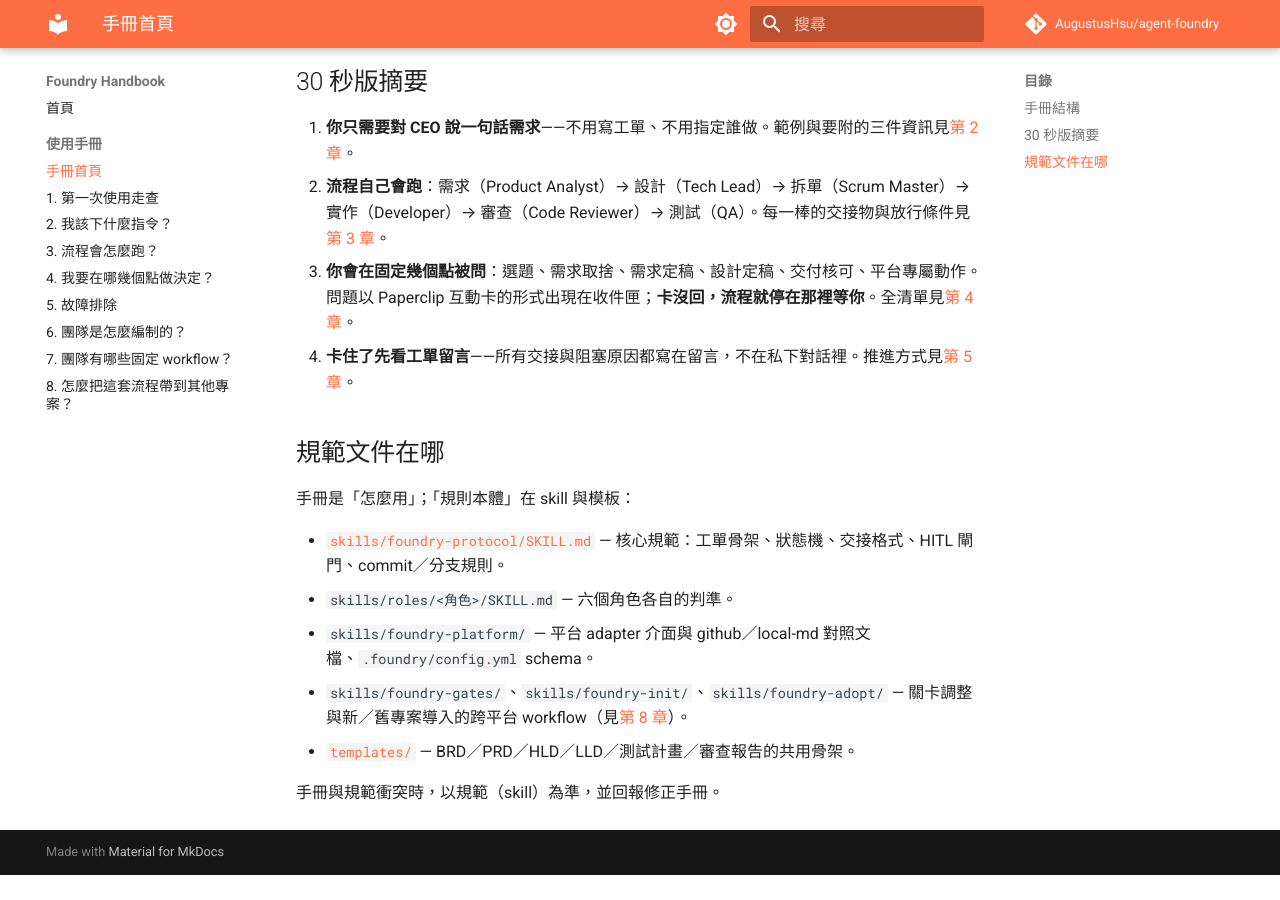
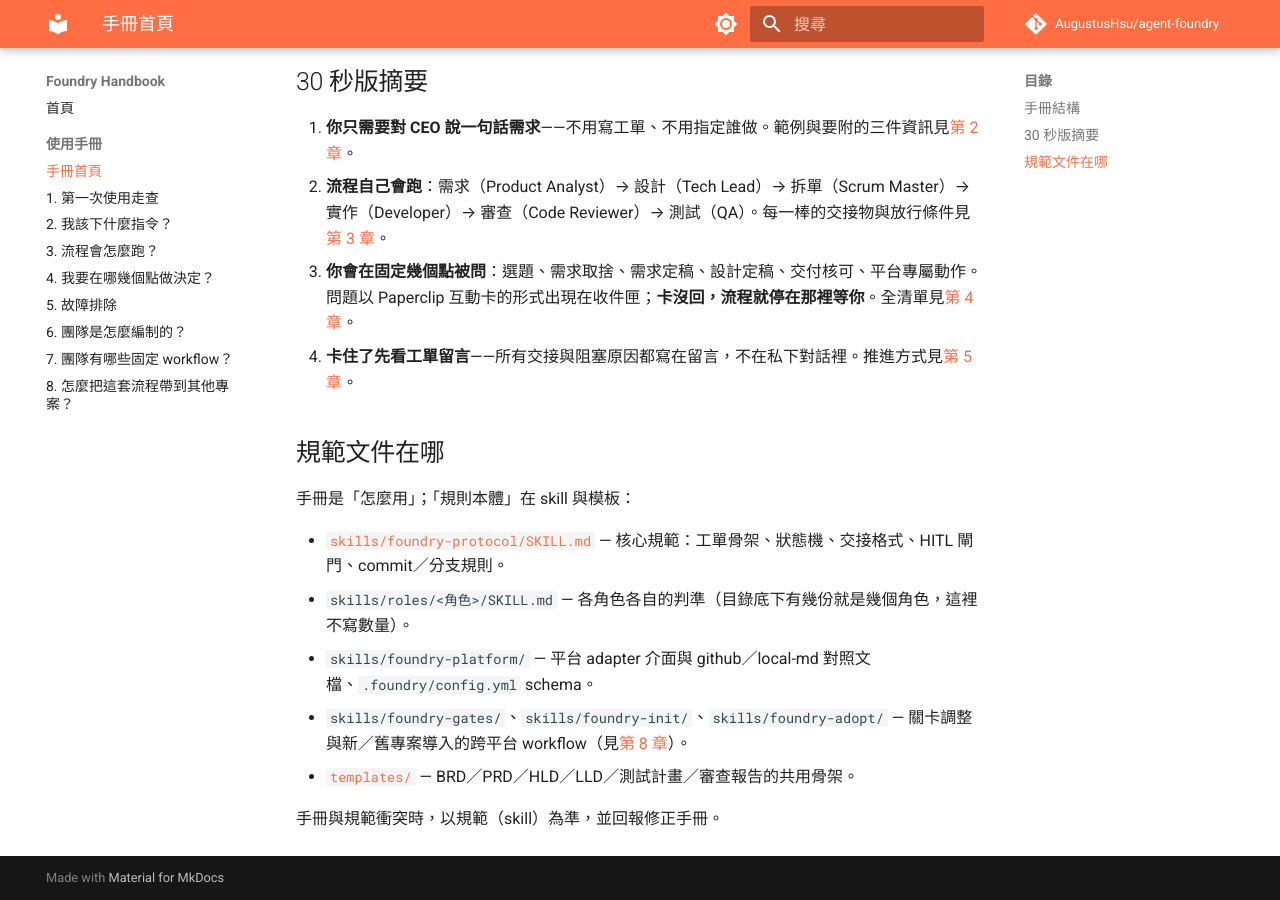
Before and after one commit to AugustusHsu/agent-foundry, an MkDocs documentation site: the page built from docs/handbook/index.md, in a window 1280 px wide and 900 px high, scrolled down 852 px. Built offline with MkDocs 1.6.1 and Material for MkDocs 9.7.7, drawn with Linux system fonts in a browser that asks for light colours; comment, search, counter and statistics services are not loaded; before the commit the page ends 1727 px from its top, so only the background shows below that.

Commit message:
🐛 手冊首頁「規範文件在哪」不再寫角色數量（隨 MYL-74 順手訂正）
index.md:32 寫「六個角色」，實際 skills/roles/ 已有 9 份，且與同一份手冊
06 章自相矛盾。改成與 01 章同一形狀：不寫數量、指向目錄本身。

由 MYL-74 複審次要建議 2 提出，CEO 裁定搭本單發佈四步一併訂正。

Co-Authored-By: Claude Opus 5 (1M context) <noreply@anthropic.com>

```diff
--- a/docs/handbook/index.md
+++ b/docs/handbook/index.md
@@ -29,7 +29,7 @@
 手冊是「怎麼用」；「規則本體」在 skill 與模板：
 
 - [`skills/foundry-protocol/SKILL.md`](../../skills/foundry-protocol/SKILL.md) — 核心規範：工單骨架、狀態機、交接格式、HITL 閘門、commit／分支規則。
-- `skills/roles/<角色>/SKILL.md` — 六個角色各自的判準。
+- `skills/roles/<角色>/SKILL.md` — 各角色各自的判準（目錄底下有幾份就是幾個角色，這裡不寫數量）。
 - `skills/foundry-platform/` — 平台 adapter 介面與 github／local-md 對照文檔、`.foundry/config.yml` schema。
 - `skills/foundry-gates/`、`skills/foundry-init/`、`skills/foundry-adopt/` — 關卡調整與新／舊專案導入的跨平台 workflow（見[第 8 章](08-cross-platform.md)）。
 - [`templates/`](../../templates/) — BRD／PRD／HLD／LLD／測試計畫／審查報告的共用骨架。
```
